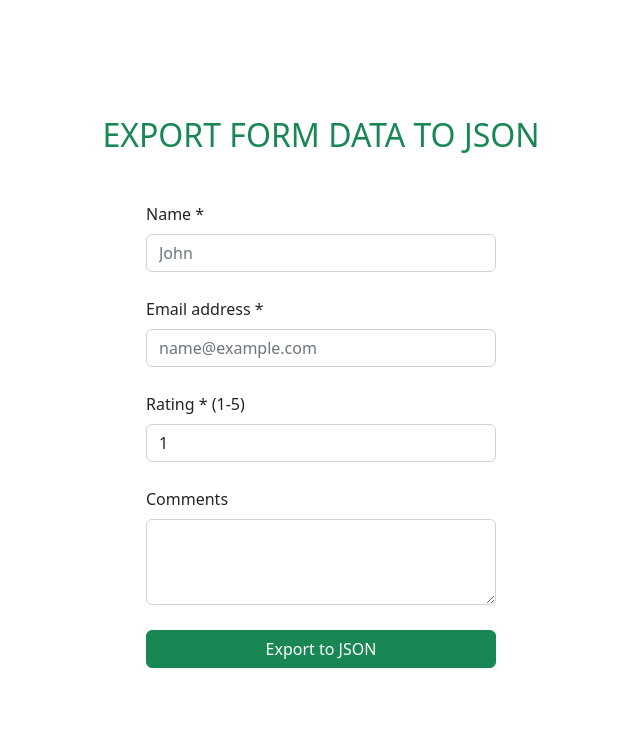
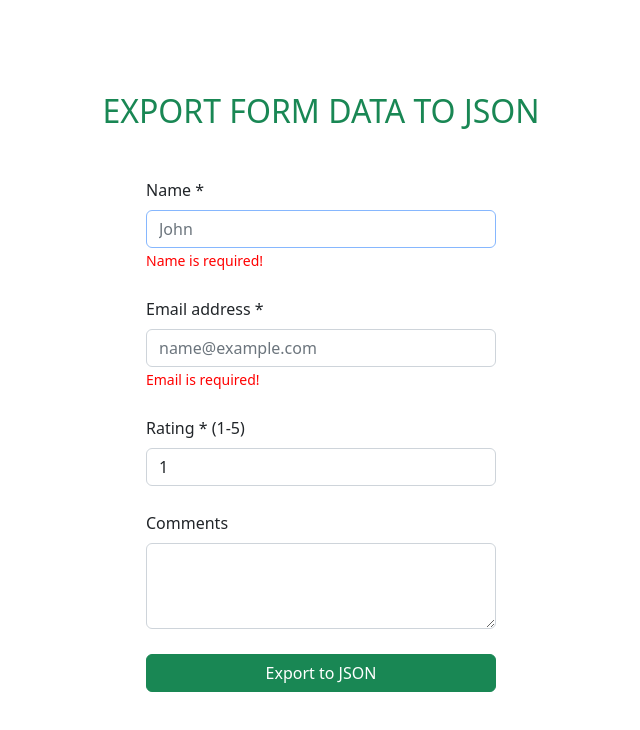
Before and after one commit to artnushi/user-feedback-to-json, a React (Vite) app: page / in a window 1280 px wide. Both pictures are taken after a click on the button "Export to JSON". Shown: the top 730 px of the page, without its empty margins (319-959 px from the left). Built offline with nearby package versions, Linux system fonts and the light colour scheme.

Commit message:
Implemented form validation using Yup for React form hook, and created new helpers for exporting validations

```diff
--- a/package.json
+++ b/package.json
@@ -19,6 +19,7 @@
     "yup": "^0.32.11"
   },
   "devDependencies": {
+    "@hookform/resolvers": "^2.9.10",
     "@types/react": "^18.0.26",
     "@types/react-dom": "^18.0.9",
     "@types/styled-components": "^5.1.26",
--- a/src/components/FeedbackForm.tsx
+++ b/src/components/FeedbackForm.tsx
@@ -1,33 +1,60 @@
 import React from 'react';
 import styled from "styled-components";
+import { yupResolver } from '@hookform/resolvers/yup';
+import {FeedbackFormFields, UseFeedbackFormSchema} from "./form_data/FeedbackFormData";
+import {useForm} from "react-hook-form";
+import {submitFormType} from "./form_data/types";
 
 export const FeedbackForm = () => {
+    const schema = UseFeedbackFormSchema();
+
+    const {
+        register,
+        formState: { isValid, errors },
+        handleSubmit
+    } = useForm<FeedbackFormFields>({
+        resolver: yupResolver(schema),
+        mode: 'all',
+    });
+
+    const handleSubmitForm: submitFormType<FeedbackFormFields> = async (
+        data
+    ): Promise<void> => {
+        console.log('data', data)
+    };
+
     return (
         <>
             <div className="mb-3">
+                <form >
                     <InputGroup>
                         <label htmlFor="name" className="form-label">Name *</label>
-                    <Input type="text" className="form-control" id="name" placeholder="John"/>
+                        <Input {...register('name')} type="text" className="form-control" id="name" placeholder="John"/>
+                        {errors.name && <InvalidInput>{errors.name.message}</InvalidInput>}
                     </InputGroup>
 
                     <InputGroup>
                         <label htmlFor="email" className="form-label">Email address *</label>
-                    <Input type="email" className="form-control" id="email" placeholder="name@example.com"/>
+                        <Input {...register('email')} type="email" className="form-control" id="email" placeholder="name@example.com"/>
+                        {errors.email && <InvalidInput>{errors.email.message}</InvalidInput>}
                     </InputGroup>
 
                     <InputGroup>
                         <label htmlFor="rating" className="form-label">Rating * (1-5)</label>
-                    <Input type="number" className="form-control" id="rating" min="1" max="5" defaultValue="1" placeholder="name@example.com"/>
+                        <Input {...register('rating')} type="number" className="form-control" id="rating" min="1" max="5" defaultValue="1" />
+                        {errors.rating && <InvalidInput>{errors.rating.message}</InvalidInput>}
                     </InputGroup>
 
                     <InputGroup>
                         <label htmlFor="exampleFormControlTextarea1" className="form-label">Comments</label>
-                    <textarea className="form-control" id="exampleFormControlTextarea1" rows={3}></textarea>
+                        <textarea {...register('comment')} className="form-control" id="exampleFormControlTextarea1" rows={3}></textarea>
+                        {errors.comment && <InvalidInput>{errors.comment.message}</InvalidInput>}
                     </InputGroup>
 
-                <Button type="button" className="btn btn-success">
+                    <Button type="button" className="btn btn-success" onClick={ handleSubmit(handleSubmitForm) } >
                         Export to JSON
                     </Button>
+                </form>
 
             </div>
         </>
@@ -53,3 +80,8 @@ const Button = styled.button`
     box-shadow: none;
   }
 `;
+
+const InvalidInput = styled.small`
+  color: red;
+  margin-top: 20px;
+`;
--- /dev/null
+++ b/src/components/form_data/FeedbackFormData.tsx
@@ -0,0 +1,16 @@
+import {useMemo} from "react";
+import { InferType, number, object, string } from 'yup';
+export const feedbackFormSchema = () =>
+    object({
+        name: string().required('Name is required!').min(2, 'Must be at least 2 characters'),
+        email: string().required('Email is required!').email('Must be valid a email address!'),
+        rating: number().required('Rating is required').min(1, '1 is minimum!').max(5, '5 is maximum!').typeError('Must be a number between 1 and 5'),
+        comment: string().notRequired()
+    });
+export const UseFeedbackFormSchema = (): ReturnType<typeof feedbackFormSchema> => {
+    const schema = useMemo( () => feedbackFormSchema(), []);
+
+    return schema;
+};
+
+export type FeedbackFormFields = InferType<ReturnType<typeof feedbackFormSchema>>;
--- /dev/null
+++ b/src/components/form_data/types.ts
@@ -0,0 +1,9 @@
+export type InterfaceBase<T> = {
+    [P in keyof T]: T[P];
+};
+
+export type Dictionary = { [key: string]: any }; // eslint-disable-line
+
+export type submitFormType<T extends InterfaceBase<T> = Dictionary> = (
+    data: Partial<T>
+) => void | Promise<void>;
```
Also changed, not shown: 1 other file (tests, documents, lock files or other folders). Lines whose indentation alone changed are shown as unchanged.
